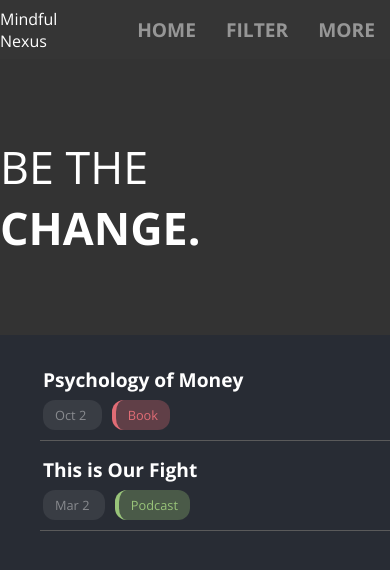
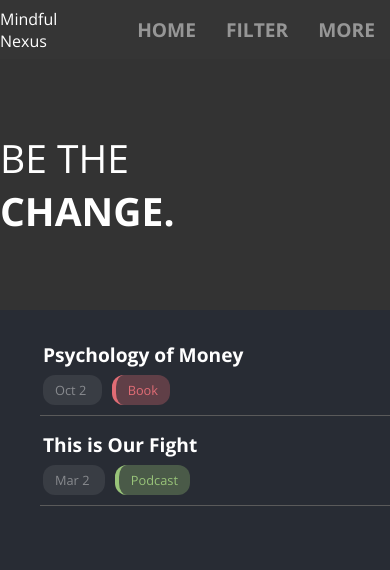
Before and after one commit to Buraiyen/Mindful-Nexus, an Angular app: page / in a window 390 px wide. Shown: the top 570 px of the page. Built offline with nearby package versions, Linux system fonts and the light colour scheme.

Commit message:
:lipstick: style: header responsive font

```diff
--- a/src/app/home-page/home-page-header/home-page-header.component.scss
+++ b/src/app/home-page/home-page-header/home-page-header.component.scss
@@ -1,3 +1,5 @@
+@import "variables";
+
 .home-header {
   margin: 0;
   background-color: #333333;
@@ -6,7 +8,8 @@
 
   .saying {
     text-transform: uppercase;
-    font-size: 2.8rem;
+    font-size: 4vw;
+
     span {
       display: block;
 
@@ -14,5 +17,21 @@
         font-weight: 100;
       }
     }
+
+    @media (max-width: $breakpoint-xlarge) {
+      font-size: 5vw;
+    }
+
+    @media (max-width: $breakpoint-large) {
+      font-size: 6vw;
+    }
+
+    @media (max-width: $breakpoint-medium) {
+      font-size: 8vw;
+    }
+
+    @media (max-width: $breakpoint-small) {
+      font-size: 10vw;
+    }
   }
 }
```
